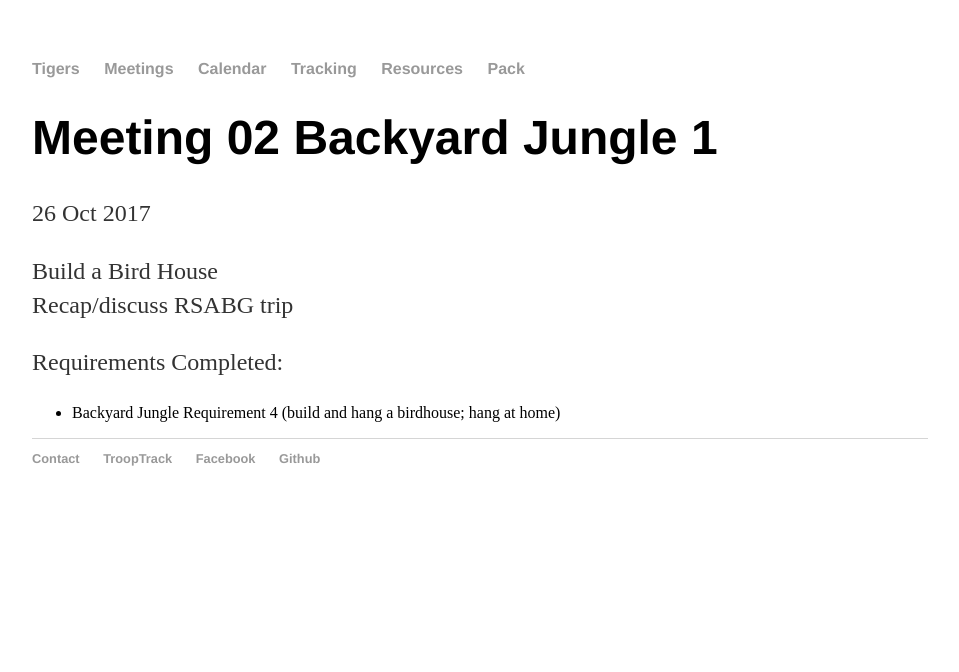
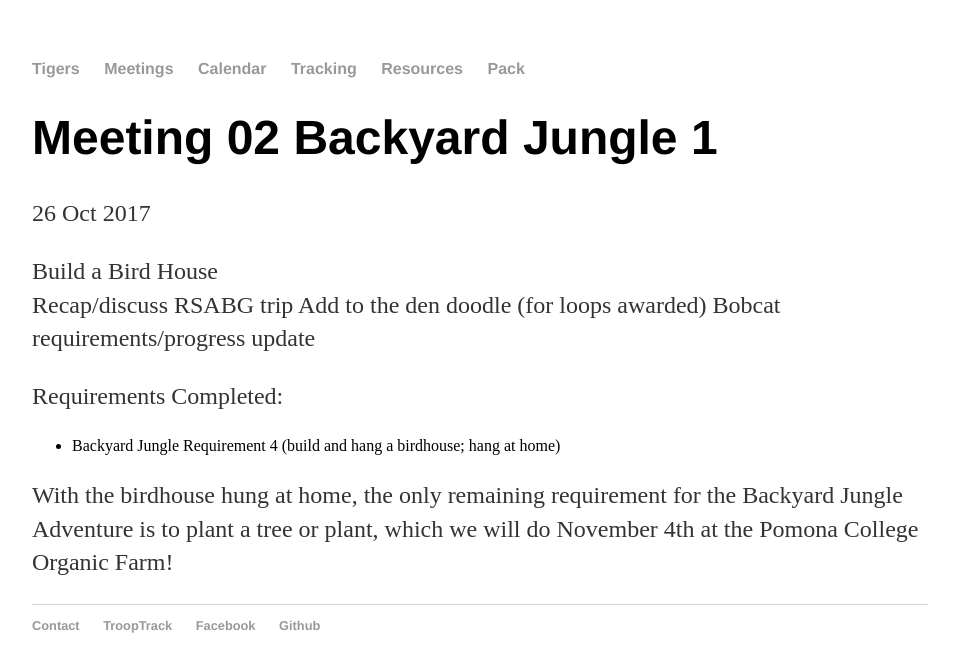
Before and after one commit to clare-pack818/clare-pack818.github.io, a Jekyll site: the page built from _posts/2017-10-26-Meeting-02-Backyard-Jungle-1.md, in a window 1280 px wide. Shown: the top 672 px of the page, without its empty margins (160-1119 px from the left). Built offline with Jekyll 4.4.1, drawn with Linux system fonts in a browser that asks for light colours; our own code applies the rules of GitHub Pages for plain Markdown files.

Commit message:
Update 2017-10-26-Meeting-02-Backyard-Jungle-1.md

```diff
--- a/_posts/2017-10-26-Meeting-02-Backyard-Jungle-1.md
+++ b/_posts/2017-10-26-Meeting-02-Backyard-Jungle-1.md
@@ -1,7 +1,12 @@
 Build a Bird House<br>
 Recap/discuss RSABG trip
+Add to the den doodle (for loops awarded)
+Bobcat requirements/progress update
+
 
 Requirements Completed:
 <ul>
 <li>Backyard Jungle Requirement 4 (build and hang a birdhouse; hang at home)</li>
 </ul>
+
+With the birdhouse hung at home, the only remaining requirement for the Backyard Jungle Adventure is to plant a tree or plant, which we will do November 4th at the Pomona College Organic Farm!
```
